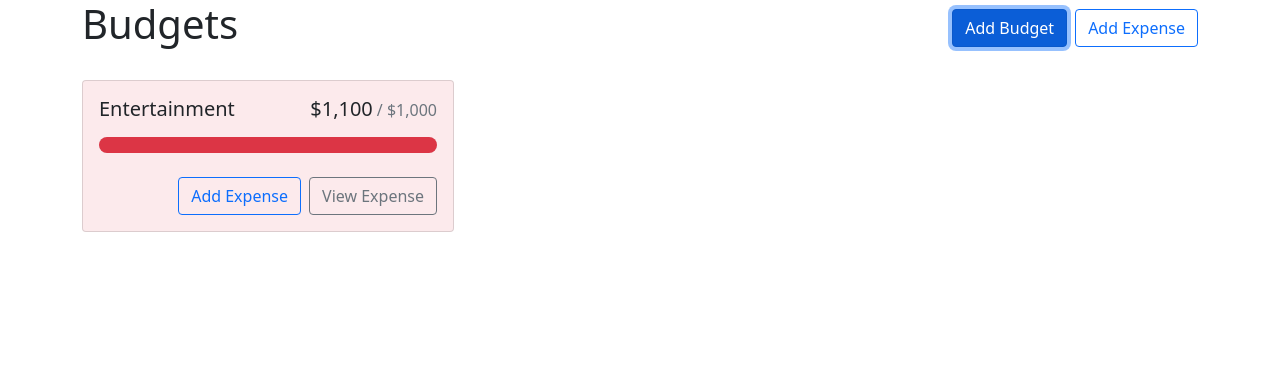
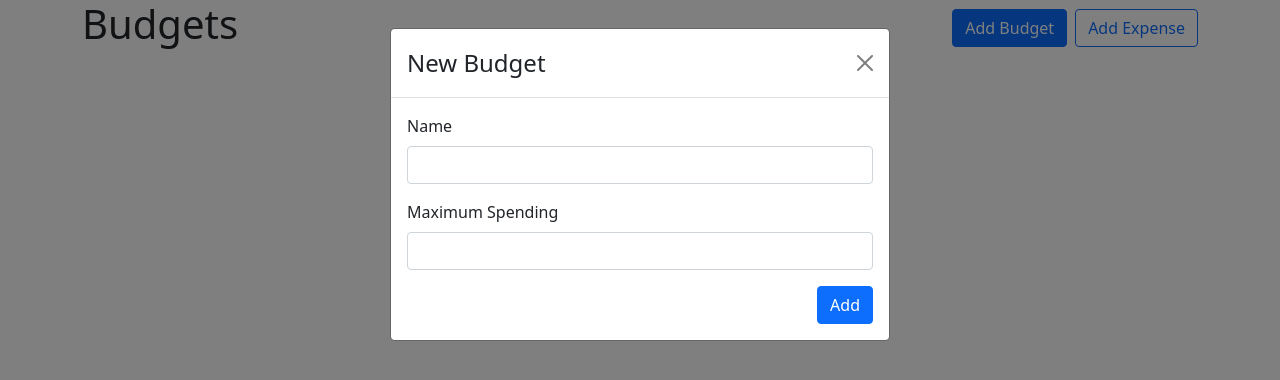
Before and after one commit to iremgozudok/budget-app, a React (Create React App) app: page / in a window 1280 px wide. Both pictures are taken after a click on the button "Add Budget". Shown: the top 380 px of the page. Built offline with nearby package versions, Linux system fonts and the light colour scheme.

Commit message:
adding-budgets

```diff
--- a/src/App.js
+++ b/src/App.js
@@ -1,13 +1,21 @@
+import { useState } from "react";
 import { Button, Stack } from "react-bootstrap";
 import Container from "react-bootstrap/Container";
+import AddBudgetModals from "./components/AddBudgetModals";
 import BudgetCard from "./components/BudgetCard";
+import { useBudgets } from "./contexts/BudgetContext";
 
 function App() {
+  const [showAddBudgetModal, setShowAddBudgetModal] = useState(false);
+  const { budgets, getBudgetExpenses } = useBudgets();
   return (
+    <>
       <Container>
         <Stack direction="horizontal" gap="2" className="mb-4">
           <h1 className="me-auto">Budgets</h1>
-        <Button variant="primary">Add Budget</Button>
+          <Button variant="primary" onClick={() => setShowAddBudgetModal(true)}>
+            Add Budget
+          </Button>
           <Button variant="outline-primary">Add Expense</Button>
         </Stack>
         <div
@@ -18,14 +26,27 @@
             alignItems: "flex-start",
           }}
         >
+          {budgets.map((budget) => {
+            const amount = getBudgetExpenses(budget.id).reduce(
+              (total, expense) => total + expense.amount,
+              0
+            );
+            return (
               <BudgetCard
-          name="Entertainment"
-          gray
-          amount={1100}
-          max={1000}
+                key={budget.id}
+                name={budget.name}
+                amount={amount}
+                max={budget.max}
               ></BudgetCard>
+            );
+          })}
         </div>
       </Container>
+      <AddBudgetModals
+        show={showAddBudgetModal}
+        handleClose={() => setShowAddBudgetModal(false)}
+      />
+    </>
   );
 }
 
--- /dev/null
+++ b/src/components/AddBudgetModals.js
@@ -0,0 +1,49 @@
+import { Button, Form, Modal } from "react-bootstrap";
+import { useRef } from "react";
+import { useBudgets } from "../contexts/BudgetContext"
+
+function AddBudgetModals({ show, handleClose }) {
+  const nameRef = useRef();
+  const maxRef = useRef();
+  const { addBudget } = useBudgets();
+  function handleSubmit(e) {
+    e.preventDefault();
+    addBudget({
+      name: nameRef.current.value,
+      max: parseFloat(maxRef.current.value),
+    });
+    handleClose();
+  }
+  return (
+    <Modal show={show} onHide={handleClose}>
+      <Form onSubmit={handleSubmit}>
+        <Modal.Header closeButton>
+          <Modal.Title>New Budget</Modal.Title>
+        </Modal.Header>
+        <Modal.Body>
+          <Form.Group className="mb-3" controlId="name">
+            <Form.Label>Name</Form.Label>
+            <Form.Control ref={nameRef} type="text" required />
+          </Form.Group>
+          <Form.Group className="mb-3" controlId="max">
+            <Form.Label>Maximum Spending</Form.Label>
+            <Form.Control
+              ref={maxRef}
+              type="number"
+              required
+              min={0}
+              step={0.01}
+            />
+          </Form.Group>
+          <div className="d-flex justify-content-end">
+            <Button variant="primary" type="submit">
+              Add
+            </Button>
+          </div>
+        </Modal.Body>
+      </Form>
+    </Modal>
+  );
+}
+
+export default AddBudgetModals;
```
Lines whose indentation alone changed are shown as unchanged.
